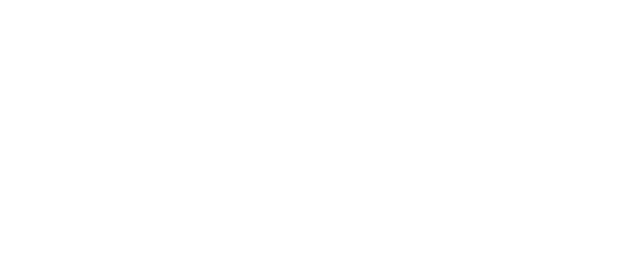
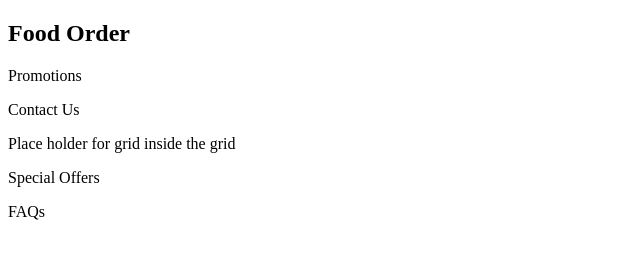
Before and after one commit to LesleyPLangdon/gridExampleTemplate, a plain HTML site: page index.html in a window 1280 px wide. Shown: the whole page, without its empty margins (0-640 px from the left). Drawn offline with Linux system fonts and the light colour scheme.

Commit message:
added HTML

```diff
--- a/index.html
+++ b/index.html
@@ -7,11 +7,23 @@
     <link href="style.css" rel='stylesheet'/>
   </head>
   <body>
-    <header></header>
-    <main>
-
+    <main id="grid-layout">
+      <section id="header">
+        <h1>Food Order</h1>
+      </section>
+      <section id="leftSide">
+        <p>Promotions</p>
+        <p>Contact Us</p>
+      </section>
+      <section id="main">
+        <p>Place holder for grid inside the grid</p>
+      </section>
+      <section id="rightSide">
+        <p>Special Offers</p>
+        <p>FAQs</p>
+      </section>
+      <section id="footer"></section>
     </main>
-    <footer></footer>
      <script src="script.js"></script>
   </body>
 </html>
```
